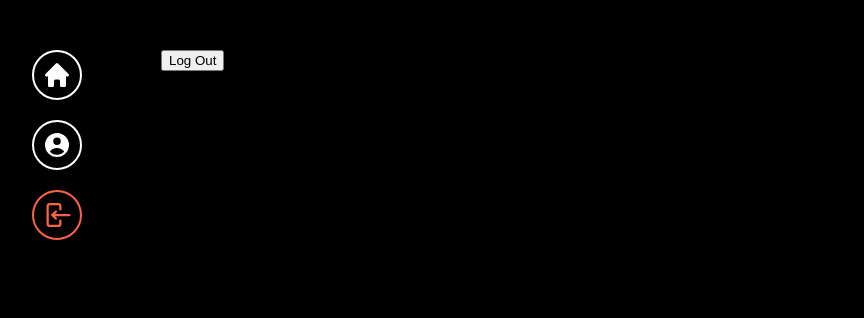
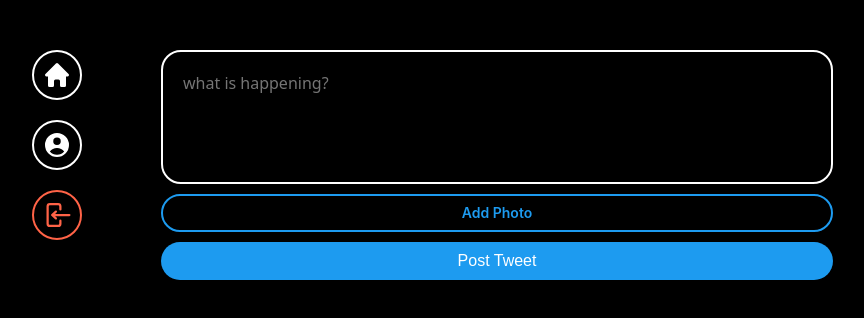
Before and after one commit to eunchae2000/tweeting, a React (Vite) app: page / in a window 1280 px wide. Shown: the top 318 px of the page, without its empty margins (237-1101 px from the left). Built offline with nearby package versions, Linux system fonts and the light colour scheme; no server answers; sample sign-in values are in the browser's storage.

Commit message:
post tweet form update

```diff
--- /dev/null
+++ b/src/components/post-tweet-form.tsx
@@ -0,0 +1,98 @@
+import { useState } from "react";
+import styled from "styled-components";
+
+const Form = styled.form`
+  display: flex;
+  flex-direction: column;
+  gap: 10px;
+`;
+
+const TextArea = styled.textarea`
+  border: 2px solid white;
+  padding: 20px;
+  border-radius: 20px;
+  font-size: 16px;
+  color: white;
+  background-color: black;
+  width: 100%;
+  resize: none;
+  &::placeholder {
+    font-size: 16px;
+    font-family: system-ui, -apple-system, BlinkMacSystemFont, "Segoe UI", Robot,
+      Oxygen, Ubuntu, Cantarell, "Open Sans", "Helvetica Neue", sans-serif;
+  }
+  &:focus {
+    outline: none;
+    border-color: #1d9bf0;
+  }
+`;
+
+const AttachFileButton = styled.label`
+  padding: 10px 0px;
+  color: #1d9bf0;
+  text-align: center;
+  border-radius: 20px;
+  border: 2px solid #1d9bf0;
+  font-size: 14px;
+  font-weight: 600;
+  cursor: pointer;
+`;
+
+const AttachFileInput = styled.input`
+  display: none;
+`;
+
+const SubmitBtn = styled.input`
+  background-color: #1d9bf0;
+  color: white;
+  border: none;
+  padding: 10px 0px;
+  border-radius: 20px;
+  font-size: 16px;
+  cursor: pointer;
+  &:hover,
+  &:active {
+    opacity: 0.9;
+  }
+`;
+
+export default function PostTweetForm() {
+  const [isLoading, setLoading] = useState(false);
+  const [tweet, setTweet] = useState("");
+  const [file, setFile] = useState<File | null>(null);
+  const onChange = (e: React.ChangeEvent<HTMLTextAreaElement>) => {
+    setTweet(e.target.value);
+  };
+  const onFileChange = (e: React.ChangeEvent<HTMLInputElement>) => {
+    // e.target에 파일이 존재하는지 체크
+    // 파일이 존재한다면 하나만 있는지 체크 -> 2개 이상 올리지 않기 때문
+    const { files } = e.target;
+    if (files && files.length === 1) {
+      setFile(files[0]);
+    }
+  };
+  return (
+    <Form>
+      <TextArea
+        rows={5}
+        maxLength={180}
+        onChange={onChange}
+        value={tweet}
+        placeholder="what is happening?"
+      />
+      <AttachFileButton htmlFor="file">
+        {file ? "Photo added ✅" : "Add Photo"}
+      </AttachFileButton>
+      <AttachFileInput
+        onChange={onFileChange}
+        type="file"
+        id="file"
+        accept="image/*"
+      />
+      <SubmitBtn
+        type="submit"
+        value={isLoading ? "Posting..." : "Post Tweet"}
+      />
+    </Form>
+  );
+}
--- a/src/routes/home.tsx
+++ b/src/routes/home.tsx
@@ -1,8 +1,14 @@
-import { auth } from "../firebase"
+import styled from "styled-components";
+import PostTweetForm from "../components/post-tweet-form";
 
-export default function Home(){
-    const logOut = () => {
-        auth.signOut();
-    }
-    return <h1><button onClick={logOut}>Log Out</button></h1>
+const Wrapper = styled.div``;
+
+export default function Home() {
+  return (
+    <>
+    <Wrapper>
+        <PostTweetForm/>
+    </Wrapper>
+    </>
+  );
 }
```
